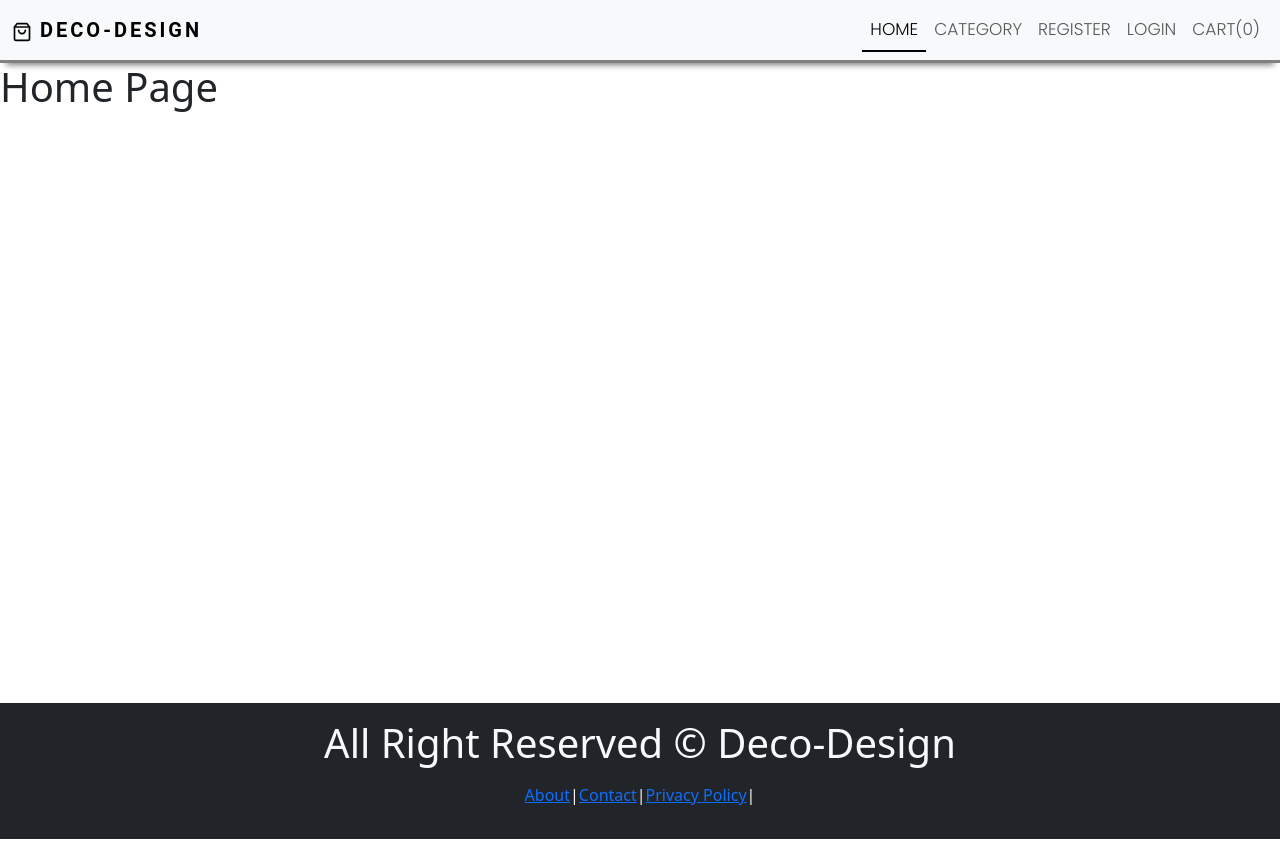
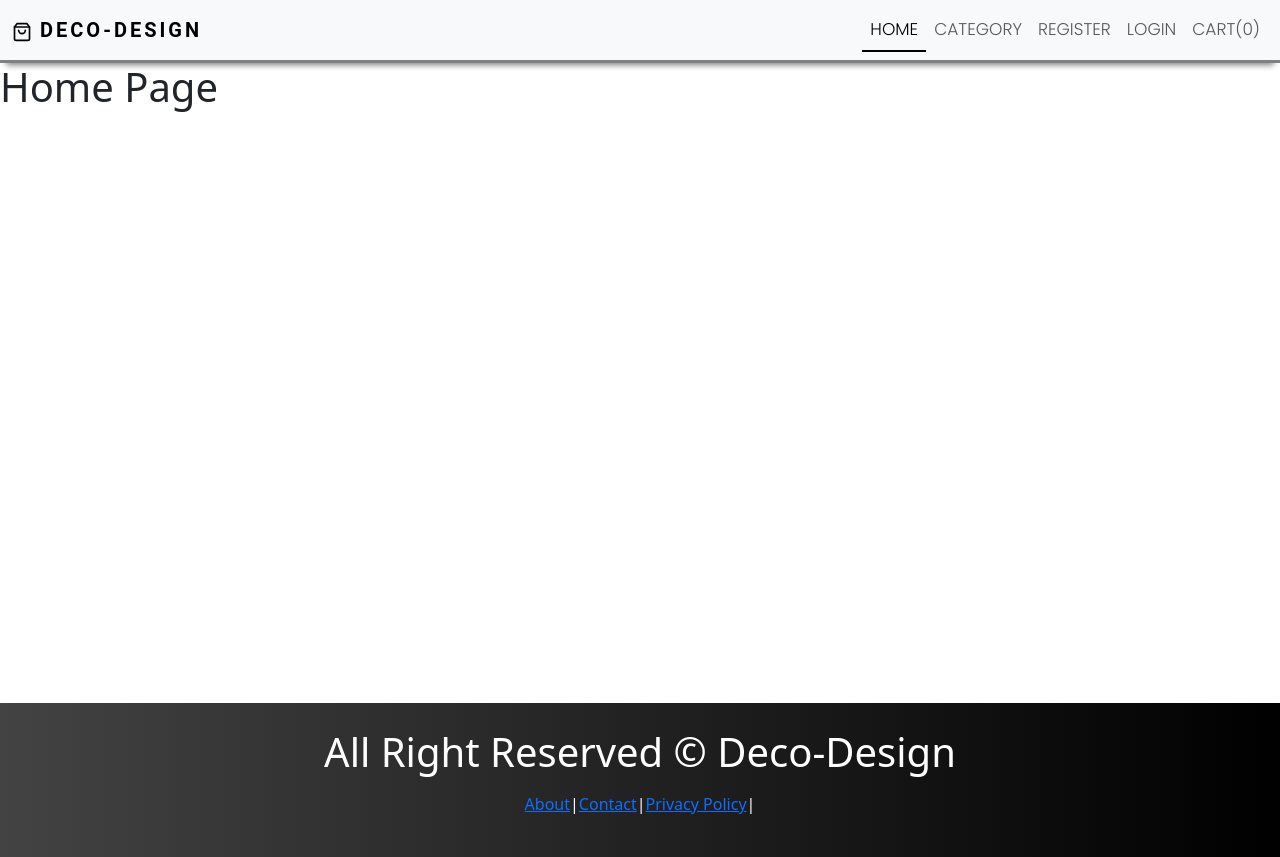
Before and after one commit to capmahin/Deco-Desgin-app, a React (Create React App) app in the folder client/: page / in a window 1280 px wide. Built offline with nearby package versions, Linux system fonts and the light colour scheme; the HTML template or start-up script is replaced by a standard one.

Commit message:
change footer color

```diff
--- a/client/src/components/Layout/Footer.js
+++ b/client/src/components/Layout/Footer.js
@@ -3,7 +3,7 @@ import { Link } from "react-router-dom"
 
 const Footer = () => {
   return (
-    <div className="bg-dark text-light p-3">
+    <div className="footer">
         <h1 className="text-center">
             All Right Reserved &copy; Deco-Design
         </h1>
--- a/client/src/index.css
+++ b/client/src/index.css
@@ -35,3 +35,18 @@ font-family: 'Playfair Display', serif;
   font-family: 'roboto',sans-serif;
   letter-spacing: 3px;
  }
+
+ /* ==============
+ ====footer====== */
+
+ .footer{
+  color: white;
+  padding: 25px;
+  background: #000000;
+  background: -webkit-linear-gradient(
+    to right,
+    #434343,
+    #000000
+  );
+  background: linear-gradient(to right, #434343,#000000);
+ }
```
